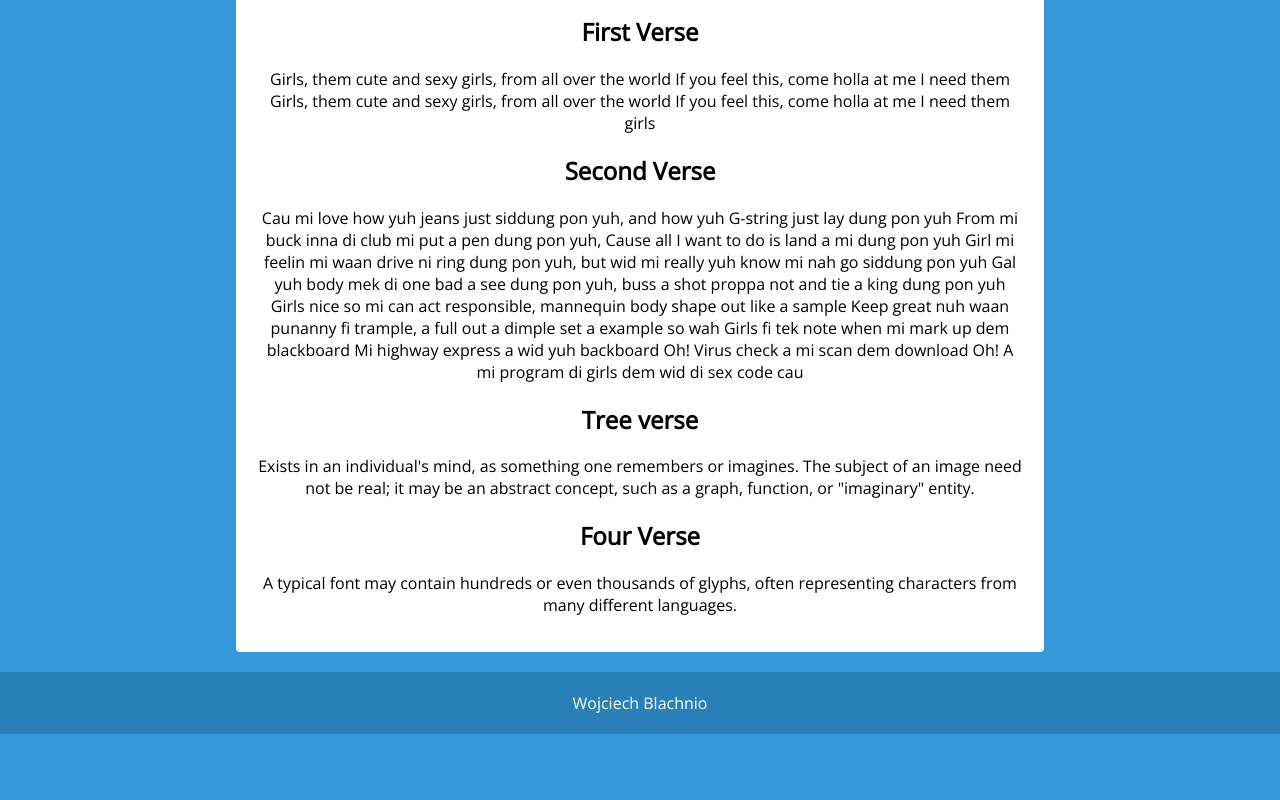
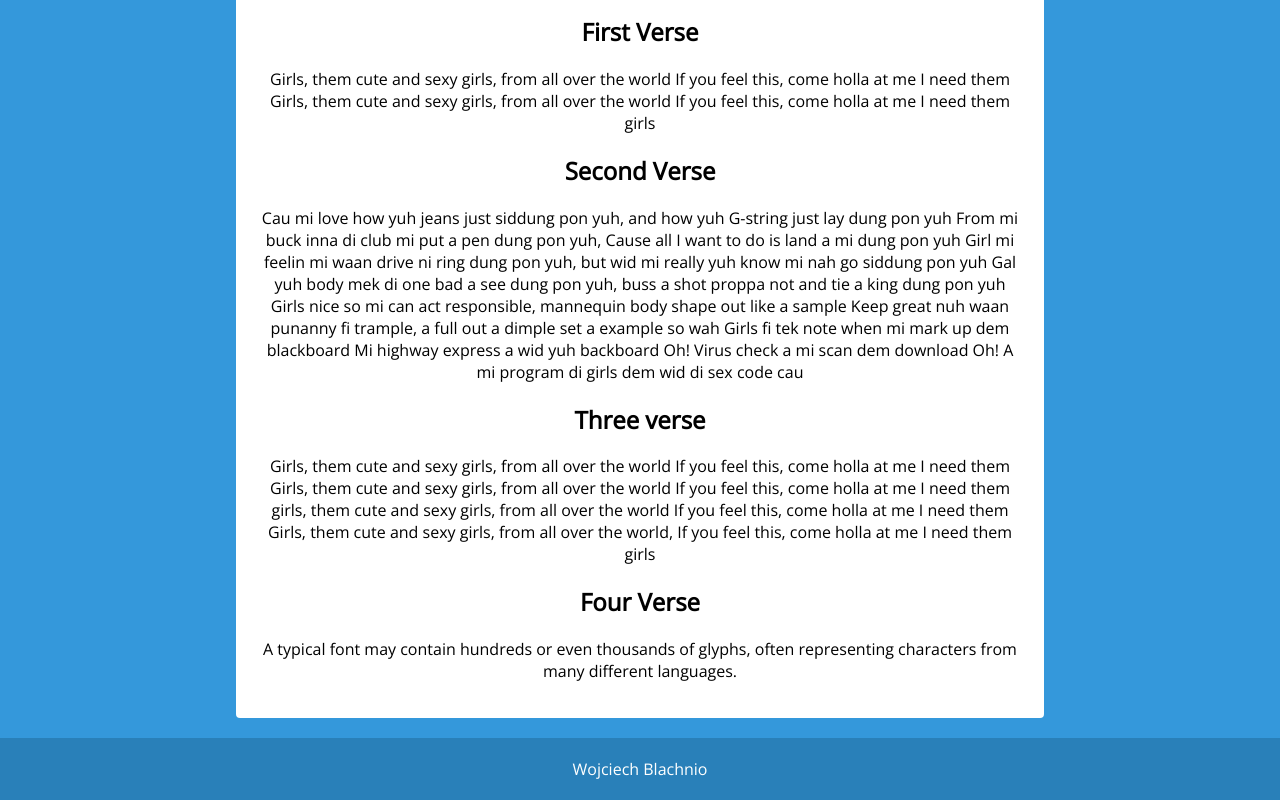
Before and after one commit to wblachnio/learning-git-2, a plain HTML site: page index.html in a window 1280 px wide. Shown: the part 548-1348 px from the top of the page. Before the commit the page ends 1282 px from the top, so only its background shows below. Drawn offline with nearby package versions, Linux system fonts and the light colour scheme.

Commit message:
Add three verse

```diff
--- a/index.html
+++ b/index.html
@@ -48,9 +48,21 @@
                     Virus check a mi scan dem download
                     Oh!
                     A mi program di girls dem wid di sex code cau</p>
-                <h2>Tree verse</h2>
-                <p>Exists in an individual's mind, as something one remembers or imagines. The subject of an image need
-                    not be real; it may be an abstract concept, such as a graph, function, or "imaginary" entity.</p>
+                <h2>Three verse</h2>
+                <p>Girls, them cute and sexy girls,
+                    from all over the world If you feel this,
+                    come holla at me I need them Girls,
+                    them cute and sexy girls,
+                    from all over the world
+                    If you feel this, come holla at me
+                    I need them girls,
+                    them cute and sexy girls,
+                    from all over the world If you feel this,
+                    come holla at me I need them Girls,
+                    them cute and sexy girls,
+                    from all over the world,
+                    If you feel this, come holla at me
+                    I need them girls</p>
                 <h2>Four Verse</h2>
                 <p>A typical font may contain hundreds or even thousands of glyphs, often representing characters from
                     many different languages.</p>
```
